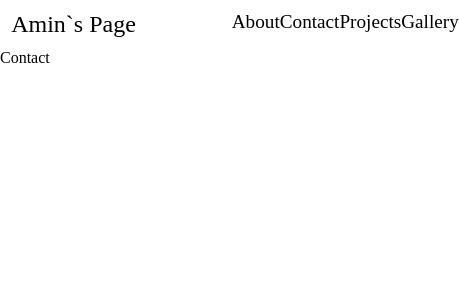
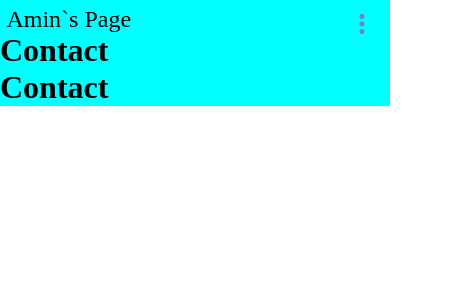
Before and after one commit to AminDEC/Site, a React (Vite) app: page /contac in a window 390 px wide. Shown: the top 300 px of the page, 459 px wide, since content can reach past the window. Built offline with nearby package versions, Linux system fonts and the light colour scheme.

Commit message:
added responsivee navbar

```diff
--- a/package.json
+++ b/package.json
@@ -12,7 +12,8 @@
   "dependencies": {
     "react": "^18.2.0",
     "react-dom": "^18.2.0",
-    "react-router-dom": "^6.21.1"
+    "react-router-dom": "^6.21.1",
+    "react-svg": "^16.1.32"
   },
   "devDependencies": {
     "@types/react": "^18.2.43",
--- a/src/components/NavBar.jsx
+++ b/src/components/NavBar.jsx
@@ -1,12 +1,18 @@
 import { NavLink, Link } from "react-router-dom";
 import styles from "./NavBar.module.css";
+import { ReactSVG } from "react-svg";
+import { useState } from "react";
+
 function NavBar() {
+  const [active, setActive] = useState(false);
+
   return (
     <div className={styles.nav}>
       <Link to="/" className={styles.logo}>
         Amin`s Page
       </Link>
-      <ul className={styles.list}>
+
+      <ul className={active ? styles.open : styles.list}>
         <li>
           <NavLink className={styles.item} to="/about">
             About
@@ -28,6 +34,13 @@ function NavBar() {
           </NavLink>
         </li>
       </ul>
+      <ReactSVG
+        src="/more.svg"
+        className={styles.buttom}
+        onClick={() => {
+          setActive(!active);
+        }}
+      />
     </div>
   );
 }
--- a/src/components/NavBar.module.css
+++ b/src/components/NavBar.module.css
@@ -1,15 +1,12 @@
-.nav {
-  display: flex;
-  justify-content: space-between;
-  padding: 0.7em;
+.logo {
+  text-decoration: none;
+  font-size: 1.5em;
+  color: black;
 }
 
 .list {
-  width: 40%;
-  display: flex;
-  justify-content: space-around;
+  display: none;
 }
-
 .list > li {
   list-style-type: none;
 }
@@ -19,9 +16,51 @@
   color: black;
   font-size: 1.2em;
 }
+.nav {
+  padding-top: 0.4em;
+  padding-left: 0.4em;
+  display: flex;
+  justify-content: space-between;
+  padding-right: 0.5em;
+  position: fixed;
+  top: 0;
+  width: 100%;
+  flex-direction: column;
+  height: 2em;
+}
+.buttom {
+  width: 20px;
+  padding-top: 0.5em;
+  padding-right: 1em;
+  position: absolute;
+  right: 1em;
+}
 
-.logo {
-  text-decoration: none;
-  font-size: 1.5em;
-  color: black;
+.open {
+  display: flex;
+  flex-direction: column;
+  width: 100%;
+  justify-content: center;
+  align-items: center;
 }
+
+@media (min-width: 38em) {
+  .nav {
+    display: flex;
+    justify-content: space-between;
+    padding: 0.7em;
+    flex-direction: row;
+  }
+  .open {
+    display: none;
+  }
+  .list {
+    width: 40%;
+    display: flex;
+    justify-content: space-around;
+  }
+
+  .buttom {
+    display: none;
+  }
+}
--- a/src/pages/Contact.jsx
+++ b/src/pages/Contact.jsx
@@ -1,10 +1,11 @@
 import NavBar from "../components/NavBar";
-
+import "./contact.css";
 function Contact() {
   return (
-    <div>
+    <div className="contact">
       <NavBar />
-      Contact
+      <h1>Contact</h1>
+      <h1>Contact</h1>
     </div>
   );
 }
--- /dev/null
+++ b/src/pages/contact.css
@@ -0,0 +1,7 @@
+.contact {
+  display: flex;
+  flex-direction: column;
+  background-color: aqua;
+  justify-content: space-between;
+  padding-top: 2em;
+}
--- a/src/pages/notfound.css
+++ b/src/pages/notfound.css
@@ -1,6 +1,6 @@
 .img {
   width: 30%;
-  margin-top: 3em;
+  margin-top: 4em;
 }
 
 .page {
@@ -8,4 +8,5 @@
   justify-content: center;
   align-items: center;
   width: 100%;
+  flex-direction: column;
 }
```
Also changed, not shown: public/more.svg (added), src/pages/homePage.css (added), 1 other file (tests, documents, lock files or other folders).
